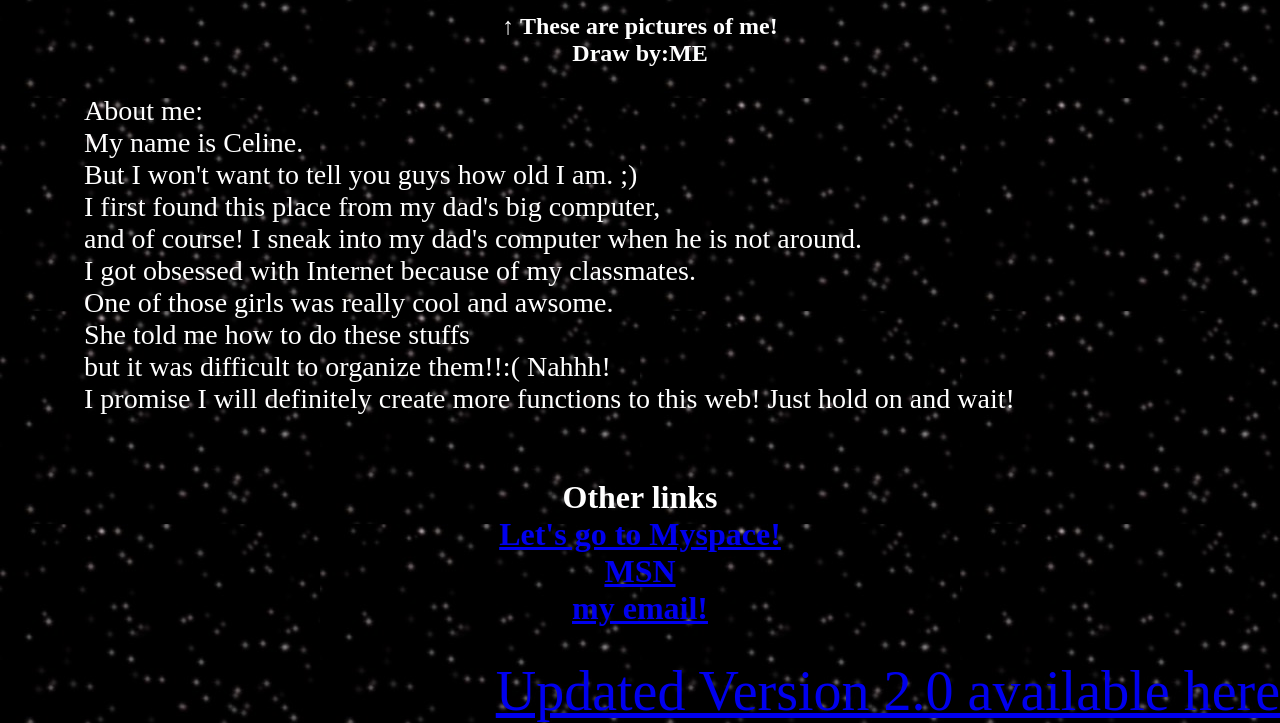
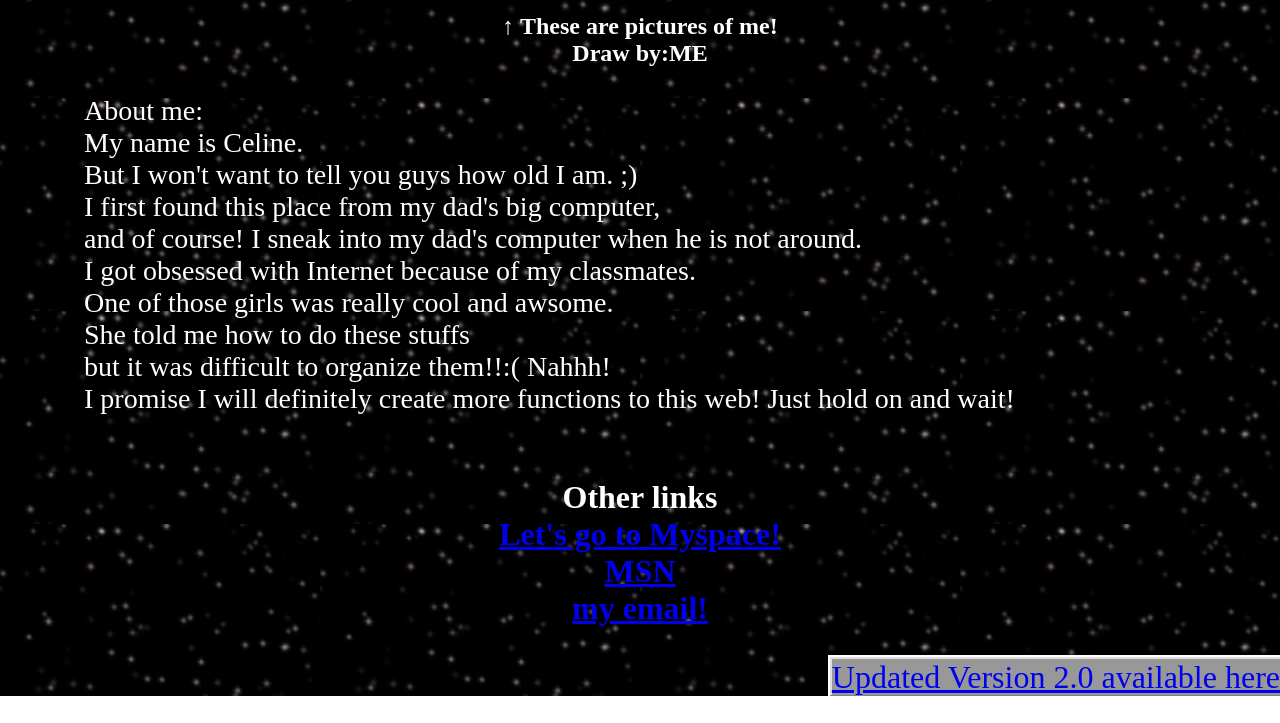
Before and after one commit to ggui1213/Final_Project, a plain HTML site: page web1.html in a window 1280 px wide. Shown: the part 754-1477 px from the top of the page. After the commit the page ends 1450 px from the top, so only its background shows below. Drawn offline with Linux system fonts and the light colour scheme.

Commit message:
Update style2.css

```diff
--- a/style2.css
+++ b/style2.css
@@ -126,7 +126,49 @@ body{
 }
 
 .updates{
-	color: white;
-	font-size: 3.5em;
 	text-align: right;
 }
+
+.updates a{
+	background-color: #989898;
+	font-size: 2em;
+	box-shadow: -2px -2px #e0dede,
+				-2px 0 #e0dede,
+				0 -2px #e0dede,
+				-4px -4px white,
+				-4px 0 white,
+				0 -4px white,
+				2px 2px #818181,
+				0 2px #818181,
+				2px 0 #818181,
+				2px -2px #e0dede,
+				-2px 2px #818181,
+				-4px 2px white,
+				-4px 4px black,
+				4px 4px black,
+				4px 0 black,
+				0 4px black,
+				2px -4px white,
+				4px -4px black;
+}
+
+.updates a:active {
+	box-shadow: -2px -2px #818181,
+    			-2px 0 #818181,
+    			0 -2px #818181,
+    			-4px -4px black,
+    			-4px 0 black,
+    			0 -4px black,
+    			2px 2px #e0dede,
+    			0 2px #e0dede,
+    			2px 0 #e0dede,
+    			2px -2px #818181,
+    			-2px 2px #e0dede,
+    			-4px 2px black,
+    			-4px 4px white,
+    			4px 4px white,
+    			4px 0 white,
+    			0 4px white,
+    			2px -4px black,
+    			4px -4px white;
+}
```
